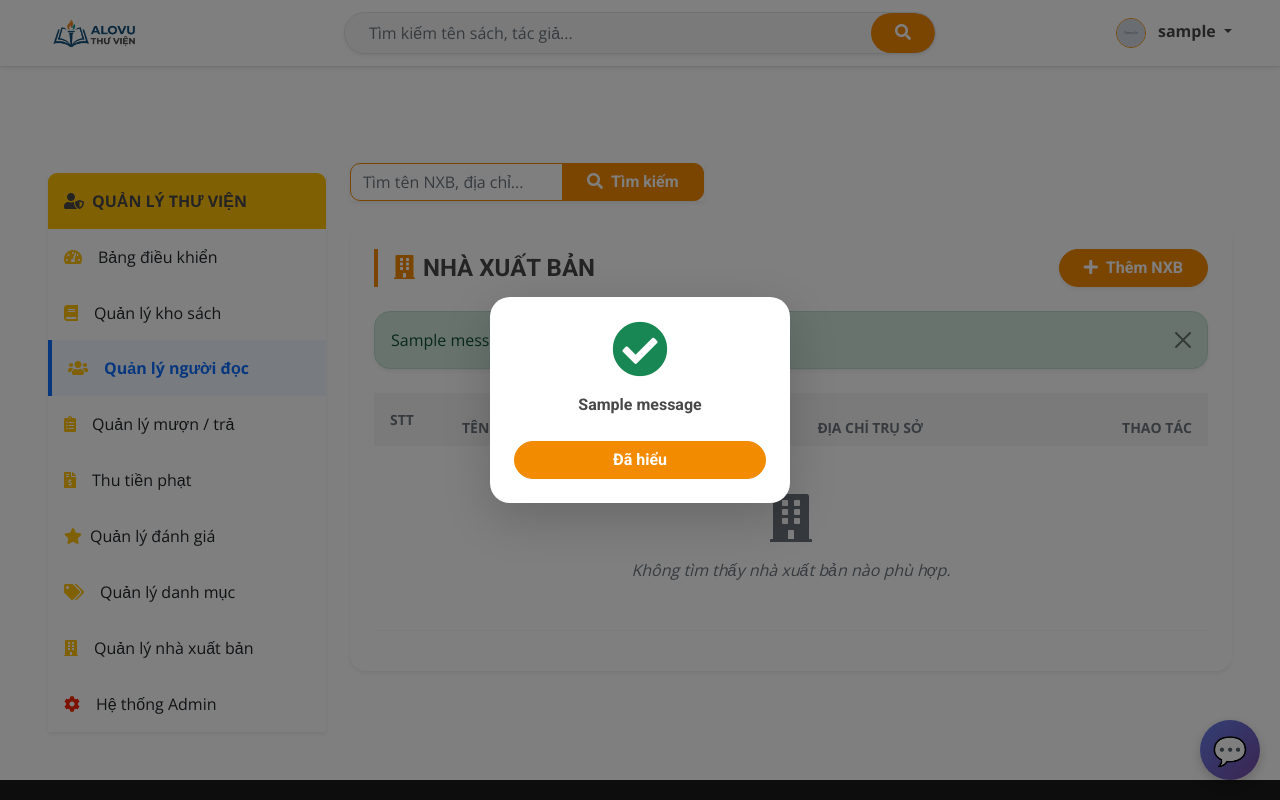
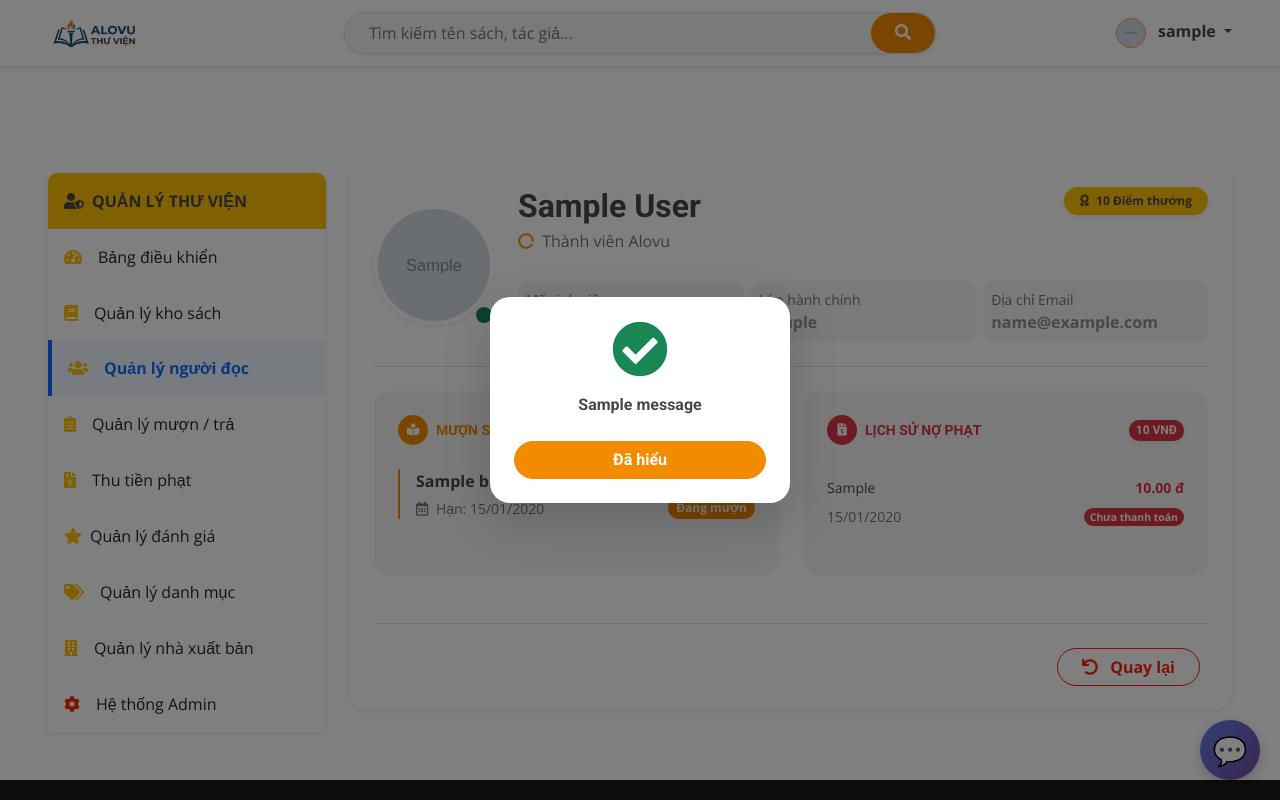
Before and after one commit to leTuanAnh38/library-management-system, a Django app: page /staff/users/1/ in a window 1280 px wide. Run offline with Django 5.2, Linux system fonts and the light colour scheme; a user stored in the database is signed in; tables that the repository leaves empty hold one stand-in row (values such as "Sample post"); grey boxes marked "Sample" are stand-in pictures; one stand-in notice (Sample message) is shown; data that the repository does not hold is empty; some libraries are stand-ins or nearby versions.

Commit message:
Cập nhật trang chi tiết người đọc cho thủ thư

```diff
--- a/core/templates/core/base.html
+++ b/core/templates/core/base.html
@@ -18,7 +18,7 @@
 
     <link rel="stylesheet" href="https://cdnjs.cloudflare.com/ajax/libs/animate.css/4.1.1/animate.min.css" />
     <link href="{% static 'css/bootstrap.min.css' %}" rel="stylesheet">
-    <link href="{% static 'css/style.css' %}?v=2.2" rel="stylesheet">
+    <link href="{% static 'css/style.css' %}?v=3.2" rel="stylesheet">
 </head>
 
 <body>
--- a/core/templates/core/staff/user_detail.html
+++ b/core/templates/core/staff/user_detail.html
@@ -1,6 +1,7 @@
 {% extends 'core/base.html' %}
+{% load static %}
 
-{% block title %}Quản lý nhà xuất bản - Admin Alovu{% endblock %}
+{% block title %}Chi tiết người đọc - Admin Alovu{% endblock %}
 
 {% block content %}
 <div class="container-fluid px-lg-5 py-5 mt-5">
@@ -12,123 +13,143 @@
         </div>
 
         <div class="col-lg-9">
-            <div class="row mb-4">
-                <div class="col-md-6 col-lg-5">
-                    <form method="GET" action="{% url 'staff_publisher_list' %}" class="input-group shadow-sm">
-                        <input type="text" name="q" class="form-control border-primary"
-                               placeholder="Tìm tên NXB, địa chỉ..."
-                               value="{{ query|default:'' }}">
-                        <button class="btn btn-primary px-4 fw-bold text-white" type="submit">
-                            <i class="fas fa-search me-2"></i>Tìm kiếm
-                        </button>
-                        {% if query %}
-                            <a href="{% url 'staff_publisher_list' %}" class="btn btn-outline-secondary d-flex align-items-center">Xóa lọc</a>
-                        {% endif %}
-                    </form>
+            <div class="card border-0 shadow-sm rounded-4 overflow-hidden animate__animated animate__fadeIn">
+
+                <div class="card-header bg-white border-0 p-4 pb-0">
+                    <div class="d-flex align-items-center pb-4 border-bottom">
+                        <div class="me-4 position-relative">
+                            {% if reader.avatar %}
+                                <img src="{{ reader.avatar.url }}"
+                                     alt="{{ reader.username }}"
+                                     class="rounded-circle border border-4 border-white shadow-sm"
+                                     style="width: 120px; height: 120px; object-fit: cover;">
+                            {% else %}
+                                <div class="bg-primary text-white rounded-circle d-flex align-items-center justify-content-center shadow-sm border border-4 border-white"
+                                     style="width: 120px; height: 120px; font-size: 3rem; font-weight: bold;">
+                                    {{ reader.username|first|upper }}
+                                </div>
+                            {% endif %}
+                            <span class="position-absolute bottom-0 end-0 bg-success border border-2 border-white rounded-circle p-2" title="Đang hoạt động"></span>
+                        </div>
+
+                        <div class="flex-grow-1">
+                            <div class="d-flex justify-content-between align-items-start">
+                                <div>
+                                    <h2 class="fw-bold mb-1 text-dark">{{ reader.get_full_name|default:reader.username }}</h2>
+                                    <p class="text-muted mb-3"><i class="fas fa-circle-notch fa-spin text-primary me-1"></i> Thành viên Alovu</p>
+                                </div>
+                                <div class="text-end">
+                                    <div class="badge bg-warning text-dark rounded-pill px-3 py-2 shadow-sm">
+                                        <i class="fas fa-award me-1"></i> {{ reader.points|default:0 }} Điểm thưởng
+                                    </div>
+                                </div>
+                            </div>
+
+                            <div class="row g-2 mt-1">
+                                <div class="col-sm-4">
+                                    <div class="p-2 bg-light rounded-3">
+                                        <small class="text-muted d-block">Mã sinh viên</small>
+                                        <span class="fw-bold">{{ reader.msv|default:"---" }}</span>
+                                    </div>
+                                </div>
+                                <div class="col-sm-4">
+                                    <div class="p-2 bg-light rounded-3">
+                                        <small class="text-muted d-block">Lớp hành chính</small>
+                                        <span class="fw-bold">{{ reader.lop|default:"---" }}</span>
+                                    </div>
+                                </div>
+                                <div class="col-sm-4">
+                                    <div class="p-2 bg-light rounded-3">
+                                        <small class="text-muted d-block">Địa chỉ Email</small>
+                                        <span class="fw-bold text-truncate d-block">{{ reader.email }}</span>
+                                    </div>
+                                </div>
+                            </div>
+                        </div>
+                    </div>
                 </div>
-            </div>
 
-            <div class="card border-0 shadow-sm rounded-4 overflow-hidden mb-4">
                 <div class="card-body p-4">
-                    <div class="d-flex justify-content-between align-items-center mb-4 border-start border-4 border-primary ps-3">
-                        <h4 class="fw-bold m-0 text-dark"><i class="fas fa-building me-2 text-primary"></i>NHÀ XUẤT BẢN</h4>
-                        <a href="{% url 'staff_publisher_add' %}" class="btn btn-primary rounded-pill px-4 shadow-sm fw-bold">
-                            <i class="fas fa-plus me-2"></i>Thêm NXB
-                        </a>
+                    <div class="row g-4">
+                        <div class="col-md-6">
+                            <div class="card border-0 bg-light rounded-4 h-100">
+                                <div class="card-body p-4">
+                                    <h6 class="text-uppercase small fw-bold text-primary mb-4 d-flex align-items-center">
+                                        <span class="bg-primary text-white rounded-circle p-2 me-2 d-inline-flex align-items-center justify-content-center" style="width: 30px; height: 30px;">
+                                            <i class="fas fa-book-reader small"></i>
+                                        </span>
+                                        Mượn sách gần đây
+                                    </h6>
+
+                                    <div class="timeline-simple">
+                                        {% for item in borrow_history|slice:":5" %}
+                                        <div class="mb-4 position-relative ps-3 border-start border-2 border-primary animate__animated animate__fadeInUp">
+                                            <div class="fw-bold text-dark mb-1">{{ item.book.title }}</div>
+                                            <div class="d-flex justify-content-between align-items-center">
+                                                <small class="text-muted"><i class="far fa-calendar-alt me-1"></i> Hạn: {{ item.due_date|date:"d/m/Y" }}</small>
+                                                <span class="badge {% if item.status == 'BORROWED' %}bg-primary{% elif item.status == 'OVERDUE' %}bg-danger{% else %}bg-success{% endif %} rounded-pill px-2">
+                                                    {{ item.get_status_display }}
+                                                </span>
+                                            </div>
+                                        </div>
+                                        {% empty %}
+                                        <div class="text-center py-4 text-muted">
+                                            <i class="fas fa-ghost fa-2x mb-2 d-block opacity-25"></i>
+                                            <small>Chưa có lịch sử mượn sách</small>
+                                        </div>
+                                        {% endfor %}
+                                    </div>
+                                </div>
+                            </div>
+                        </div>
+
+                        <div class="col-md-6">
+                            <div class="card border-0 bg-light rounded-4 h-100">
+                                <div class="card-body p-4">
+                                    <h6 class="text-uppercase small fw-bold text-danger mb-4 d-flex align-items-center justify-content-between">
+                                        <div class="d-flex align-items-center">
+                                            <span class="bg-danger text-white rounded-circle p-2 me-2 d-inline-flex align-items-center justify-content-center" style="width: 30px; height: 30px;">
+                                                <i class="fas fa-file-invoice-dollar small"></i>
+                                            </span>
+                                            Lịch sử nợ phạt
+                                        </div>
+                                        <span class="badge bg-danger shadow-sm">{{ reader.total_fine|default:0 }} VNĐ</span>
+                                    </h6>
+
+                                    <div class="list-group list-group-flush bg-transparent">
+                                        {% for p in penalties %}
+                                        <div class="list-group-item bg-transparent border-0 px-0 mb-3 animate__animated animate__fadeInUp">
+                                            <div class="d-flex justify-content-between align-items-center">
+                                                <div class="small text-dark fw-medium">{{ p.reason }}</div>
+                                                <span class="text-danger fw-bold small text-nowrap">{{ p.amount }} đ</span>
+                                            </div>
+                                            <div class="mt-2 d-flex justify-content-between align-items-center">
+                                                <small class="text-muted">{{ p.created_at|date:"d/m/Y" }}</small>
+                                                <span class="badge {% if p.status == 'PAID' %}bg-success{% else %}bg-danger{% endif %} rounded-pill" style="font-size: 0.65rem;">
+                                                    {{ p.get_status_display }}
+                                                </span>
+                                            </div>
+                                        </div>
+                                        {% empty %}
+                                        <div class="text-center py-4 text-success">
+                                            <i class="fas fa-smile-beam fa-2x mb-2 d-block opacity-50"></i>
+                                            <small>Tuyệt vời! Không có nợ phạt.</small>
+                                        </div>
+                                        {% endfor %}
+                                    </div>
+                                </div>
+                            </div>
+                        </div>
                     </div>
+                </div>
 
-                    {% if messages %}
-                        {% for message in messages %}
-                            <div class="alert alert-{{ message.tags }} alert-dismissible fade show rounded-4 shadow-sm mb-4 django-flash">
-                                {{ message }}
-                                <button type="button" class="btn-close" data-bs-dismiss="alert"></button>
-                            </div>
-                        {% endfor %}
-                    {% endif %}
+                <div class="card-footer bg-white border-0 p-4 text-end">
+                    <hr class="mt-0 mb-4 opacity-10">
+                    <a href="{% url 'staff_user_management' %}" class="btn btn-outline-secondary rounded-pill px-4 fw-bold me-2">
+                        <i class="fas fa-undo me-2"></i> Quay lại
+                    </a>
+                </div>
 
-                    <div class="table-responsive">
-                        <table class="table table-hover align-middle border-light">
-                            <thead class="bg-light text-muted small text-uppercase">
-                                <tr>
-                                    <th class="border-0 py-3 ps-3" width="80">STT</th>
-                                    <th class="border-0">Tên nhà xuất bản</th>
-                                    <th class="border-0">Địa chỉ trụ sở</th>
-                                    <th class="border-0 text-end pe-3" width="120">Thao tác</th>
-                                </tr>
-                            </thead>
-                            <tbody>
-                                {% for item in publishers %}
-                                <tr class="animate__animated animate__fadeIn"> <td class="py-3 ps-3 fw-medium text-muted">
-                                        {{ forloop.counter0|add:publishers.start_index }}
-                                    </td>
-                                    <td><div class="fw-bold text-dark">{{ item.name }}</div></td>
-                                    <td class="text-muted small">
-                                        <i class="fas fa-map-marker-alt text-danger me-1 opacity-75"></i>
-                                        {{ item.address|default:"Chưa cập nhật địa chỉ" }}
-                                    </td>
-                                    <td class="text-end pe-3">
-                                        <a href="{% url 'staff_publisher_edit' item.pk %}" class="btn btn-sm btn-outline-primary rounded-pill px-3 shadow-sm">
-                                            <i class="fas fa-edit me-1"></i> Sửa
-                                        </a>
-                                    </td>
-                                </tr>
-                                {% empty %}
-                                <tr>
-                                    <td colspan="4" class="text-center py-5 text-muted fst-italic">
-                                        <i class="fas fa-building fa-3x d-block mb-3 opacity-25"></i>
-                                        Không tìm thấy nhà xuất bản nào phù hợp.
-                                    </td>
-                                </tr>
-                                {% endfor %}
-                            </tbody>
-                        </table>
-                    </div>
-
-                    {% if publishers.has_other_pages %}
-                    <nav aria-label="Page navigation" class="mt-4 pb-3">
-                        <ul class="pagination justify-content-center shadow-sm mb-0" style="border-radius: 50px;">
-
-                            {% if publishers.has_previous %}
-                                <li class="page-item">
-                                    <a class="page-link rounded-start-pill px-3 text-primary fw-bold" href="?q={{ query|default:'' }}&page={{ publishers.previous_page_number }}">
-                                        <i class="fas fa-chevron-left me-1"></i> Trước
-                                    </a>
-                                </li>
-                            {% else %}
-                                <li class="page-item disabled">
-                                    <span class="page-link rounded-start-pill px-3 text-muted"><i class="fas fa-chevron-left me-1"></i> Trước</span>
-                                </li>
-                            {% endif %}
-
-                            {% for num in publishers.paginator.page_range %}
-                                {% if publishers.number == num %}
-                                    <li class="page-item active" aria-current="page">
-                                        <span class="page-link bg-primary border-primary text-white px-3 fw-bold">{{ num }}</span>
-                                    </li>
-                                {% else %}
-                                    <li class="page-item">
-                                        <a class="page-link px-3 text-dark" href="?q={{ query|default:'' }}&page={{ num }}">{{ num }}</a>
-                                    </li>
-                                {% endif %}
-                            {% endfor %}
-
-                            {% if publishers.has_next %}
-                                <li class="page-item">
-                                    <a class="page-link rounded-end-pill px-3 text-primary fw-bold" href="?q={{ query|default:'' }}&page={{ publishers.next_page_number }}">
-                                        Sau <i class="fas fa-chevron-right ms-1"></i>
-                                    </a>
-                                </li>
-                            {% else %}
-                                <li class="page-item disabled">
-                                    <span class="page-link rounded-end-pill px-3 text-muted">Sau <i class="fas fa-chevron-right ms-1"></i></span>
-                                </li>
-                            {% endif %}
-
-                        </ul>
-                    </nav>
-                    {% endif %}
-
-                </div>
             </div>
         </div>
     </div>
--- a/static/css/style.css
+++ b/static/css/style.css
@@ -1239,6 +1239,11 @@ main {
     /* ==========================================
    GIAO DIỆN ĐĂNG NHẬP / ĐĂNG KÝ (AUTH PAGES)
    ========================================== */
+    .bg-auth-image {
+        background-image: url('../img/nenDHKT.jpg');
+        background-size: cover;
+        background-position: center;
+    }
 body.auth-page {
     background: linear-gradient(rgba(15, 23, 42, 0.7), rgba(15, 23, 42, 0.7)),
                 url('../img/nenDHKT.jpg') center/cover no-repeat fixed;
```
Also changed, not shown: core/chatbox/gemini_service.py (+102 -60 lines), core/forms.py (+16 -5 lines), core/templates/core/login.html (+91 -47 lines), core/templates/core/register.html (+72 -64 lines), media/avatars/Screenshot_2026-03-15_150820.png (added), 1 other file.
